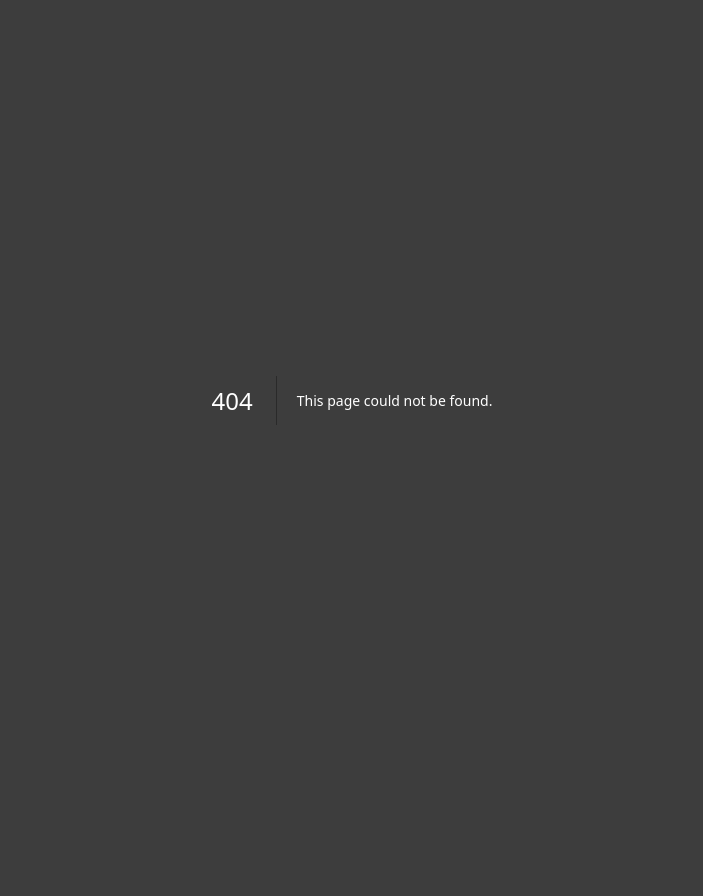
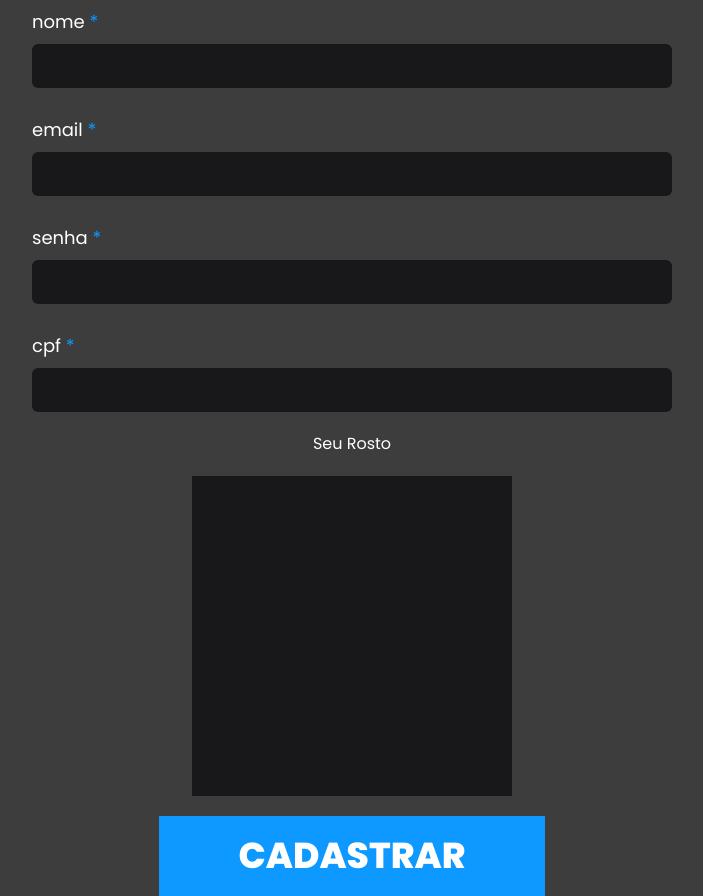
Before and after one commit to EndriXzzz/face-recog, a Next.js app: page /signup in a window 1280 px wide. Before the commit this address had no page. Shown: the whole page, without its empty margins (288-991 px from the left). Before the commit the page ends 800 px from the top, so only its background shows below. Built offline with nearby package versions, Linux system fonts and the light colour scheme.

Commit message:
Cadastro

```diff
--- a/src/app/page.tsx
+++ b/src/app/page.tsx
@@ -1,8 +1,11 @@
 import Image from "next/image"
+
+import Link from "next/link"
 
 import Logo from "../../public/images/aiface.png"
 
 import { Bebas_Neue } from 'next/font/google'
+import Button from "@/components/Button"
 
 const bebas = Bebas_Neue({
   weight: ["400"],
@@ -19,8 +22,8 @@ export default function Home() {
         <h1 className={`${bebas.className} text-9xl`}>FaceTyping</h1>
         <p className="text-6xl mb-10">A segurança feita com a identificação do seu rosto</p>
         <div className="flex items-center gap-5">
-          <button className="px-20 py-5 text-4xl font-bold bg-primary transition-all duration-500 ease-in uppercase">Entrar</button>
-          <button className="px-20 py-5 text-4xl font-bold bg-primary transition-all duration-500 ease-in uppercase">Cadastro</button>
+          <Button>Entrar</Button>
+          <Link href="/signup"> <Button>Cadastro</Button> </Link>
         </div>
       </div>
 
--- /dev/null
+++ b/src/app/signup/page.tsx
@@ -0,0 +1,21 @@
+import Input from '@/components/Input'
+import React from 'react'
+import Button from '@/components/Button'
+
+export default function Signup() {
+    return (
+        <div className='flex flex-col items-center'>
+            <div className='w-1/2'>
+                <Input label='nome' id='1' type='text' />
+                <Input label='email' id='alek' type='email' />
+                <Input label='senha' id='password' type='password' />
+                <Input label='cpf' id='cpf' type='text' />
+            </div>
+            <div className='text-center'>
+                <p>Seu Rosto</p>
+                <div className='w-80 h-80 bg-dark my-5'></div>
+            </div>
+            <Button>Cadastrar</Button>
+        </div>
+    )
+}
--- /dev/null
+++ b/src/components/Button.tsx
@@ -0,0 +1,9 @@
+import React, { ReactNode } from 'react'
+
+export default function Button({
+    children
+}: {
+    children: ReactNode
+}) {
+    return <button className="px-20 py-5 text-4xl font-bold bg-primary transition-all duration-500 ease-in uppercase">{children}</button>
+}
--- /dev/null
+++ b/src/components/Input.tsx
@@ -0,0 +1,27 @@
+interface InputProps {
+    label: string
+    id: string
+    type?: string
+}
+
+const Input: React.FC<InputProps> = ({
+    label,
+    id,
+    type,
+}) => {
+    return (
+        <div className="flex flex-col mb-5">
+            <label htmlFor={id} className='text-lg my-2'>{label} <span className="text-primary">*</span></label>
+            <div className="relative">
+                <input
+                    id={id}
+                    type={type}
+                    autoComplete={id}
+                    required
+                    className="form-input w-full px-4 py-2 text-lg ring-1 ring-gray ring-opacity-30 border-0 rounded-md bg-dark outline-none focus:ring-primary" />
+            </div>
+        </div>
+    )
+}
+
+export default Input
```
